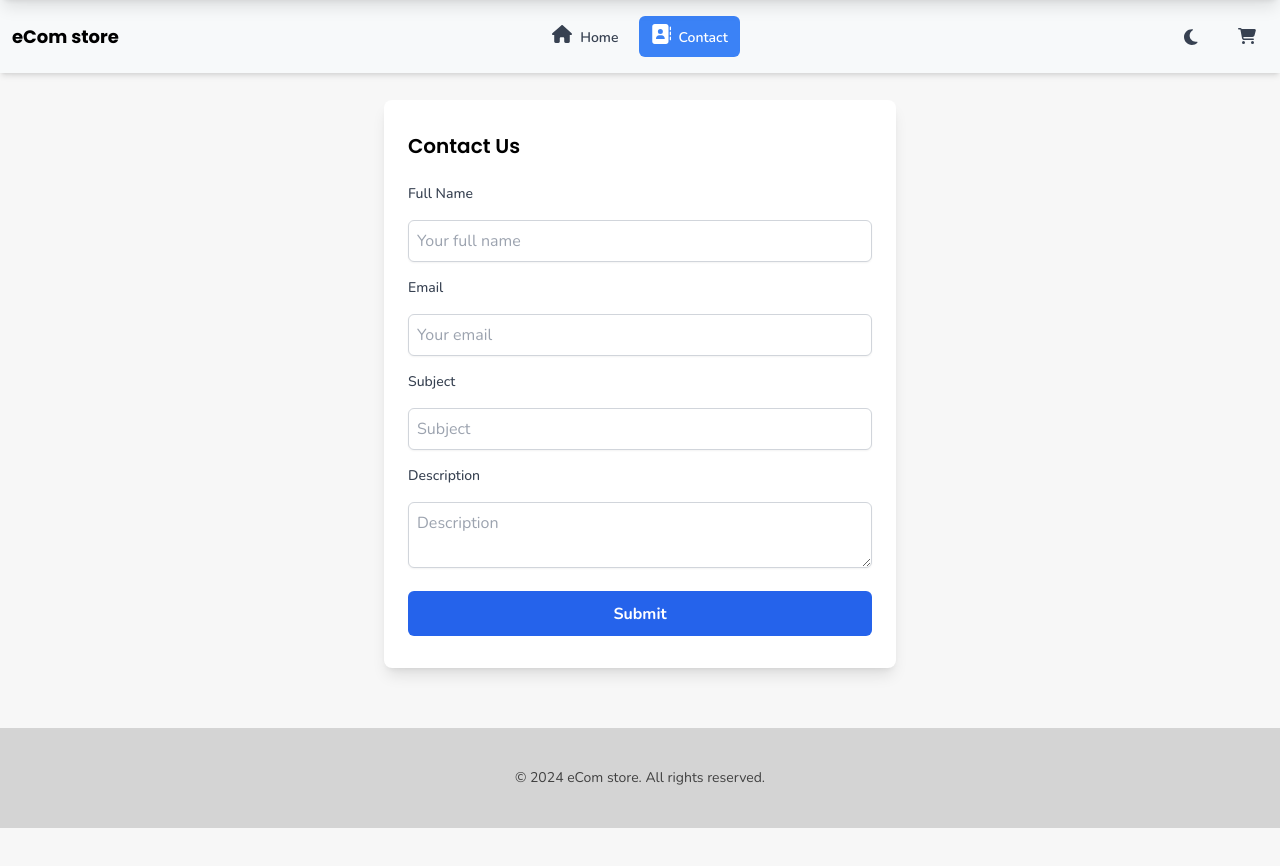
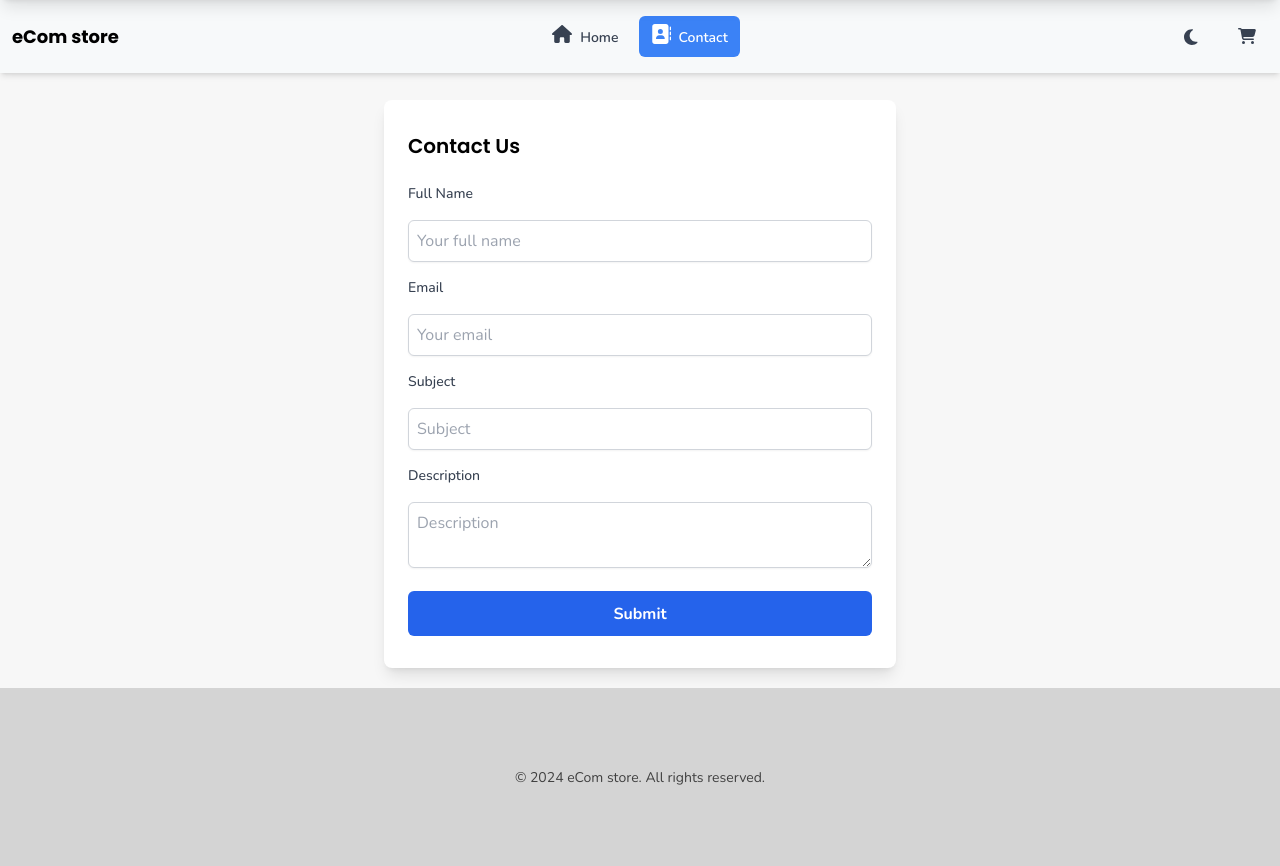
Before and after one commit to Kinenystuen/eComStore, a React (Vite) app: page /contact in a window 1280 px wide. Before the commit the page ends 828 px from the top, so only its background shows below. Built offline with nearby package versions, Linux system fonts and the light colour scheme; no server answers; what tailwindcss-motion would draw is missing.

Commit message:
Removed margin from top

```diff
--- a/src/components/shared/FooterBar.tsx
+++ b/src/components/shared/FooterBar.tsx
@@ -1,6 +1,6 @@
 const FooterBar = () => {
   return (
-    <footer className="bg-neutral-300 dark:bg-neutral-900 p-10 mt-10 flex gap-1 justify-center">
+    <footer className="bg-neutral-300 dark:bg-neutral-900 p-20 flex gap-1 justify-center">
       <p className="text-center text-sm text-neutral-700 dark:text-whiteFont-500">
         © 2024 eCom store. All rights reserved.
       </p>
```
